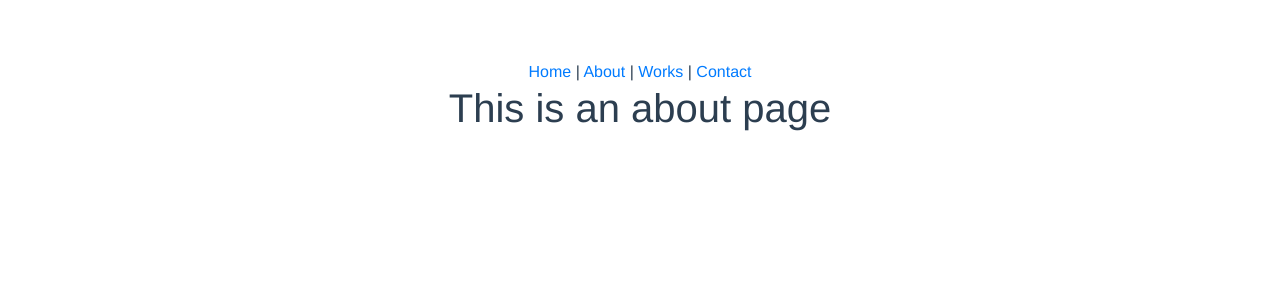
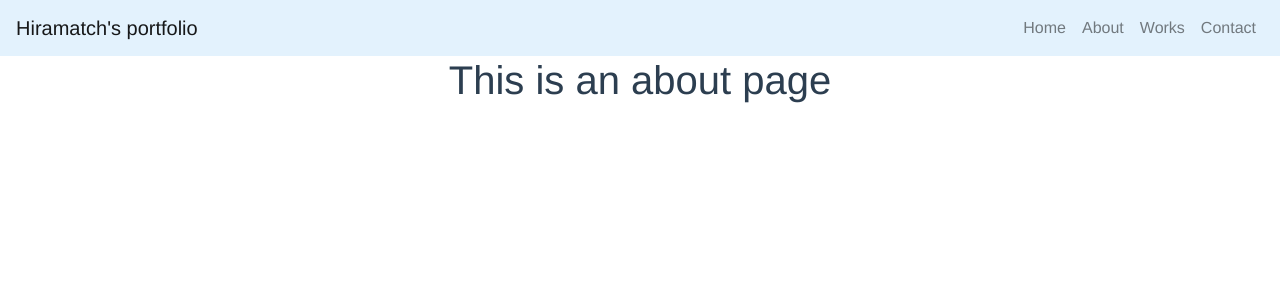
Before and after one commit to hiramatch/portfolio, a Vue app: page /about in a window 1280 px wide. Shown: the top 300 px of the page. Built offline with nearby package versions, Linux system fonts and the light colour scheme.

Commit message:
Add Navbar

```diff
--- a/src/App.vue
+++ b/src/App.vue
@@ -1,15 +1,18 @@
 <template>
   <div id="app">
-    <div id="nav">
-      <router-link to="/">Home</router-link> |
-      <router-link to="/about">About</router-link> |
-      <router-link to="/works">Works</router-link> |
-      <router-link to="/contact">Contact</router-link>
-    </div>
+    <navbar></navbar>
     <router-view/>
   </div>
 </template>
+<script>
+  import Navbar from '@/components/Navbar.vue'
 
+  export default {
+    components: {
+      Navbar
+    }
+  }
+</script>
 <style>
 #app {
   font-family: 'Avenir', Helvetica, Arial, sans-serif;
@@ -17,6 +20,5 @@
   -moz-osx-font-smoothing: grayscale;
   text-align: center;
   color: #2c3e50;
-  margin-top: 60px;
 }
 </style>
--- /dev/null
+++ b/src/components/Navbar.vue
@@ -0,0 +1,13 @@
+<template>
+  <nav class="navbar navbar-expand-lg navbar-light" style="background-color: #e3f2fd;">
+    <span class="navbar-brand">Hiramatch's portfolio</span>
+    <div class="collapse navbar-collapse justify-content-end">
+      <div class="navbar-nav">
+        <router-link class="nav-item nav-link" to="/">Home</router-link>
+        <router-link class="nav-item nav-link" to="/about">About</router-link>
+        <router-link class="nav-item nav-link" to="/works">Works</router-link>
+        <router-link class="nav-item nav-link" to="/contact">Contact</router-link>
+      </div>
+    </div>
+  </nav>
+</template>
```
